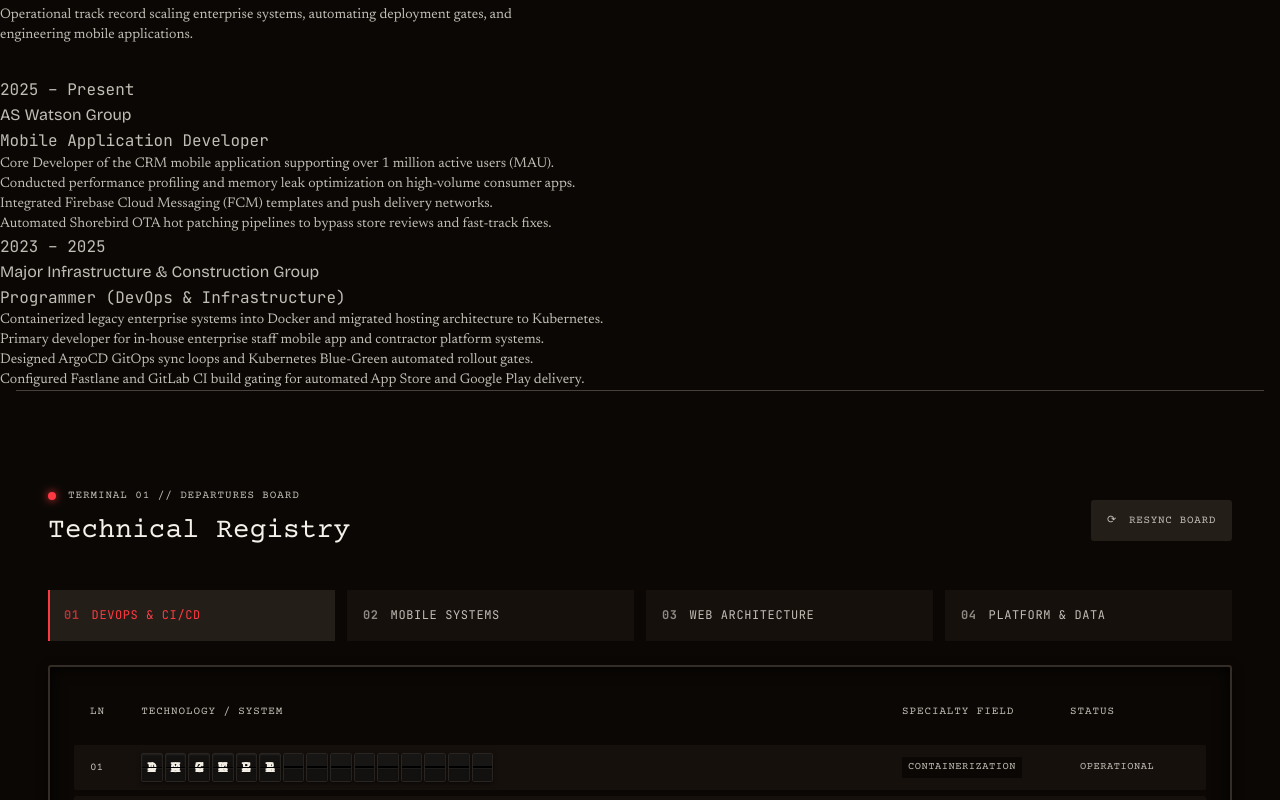
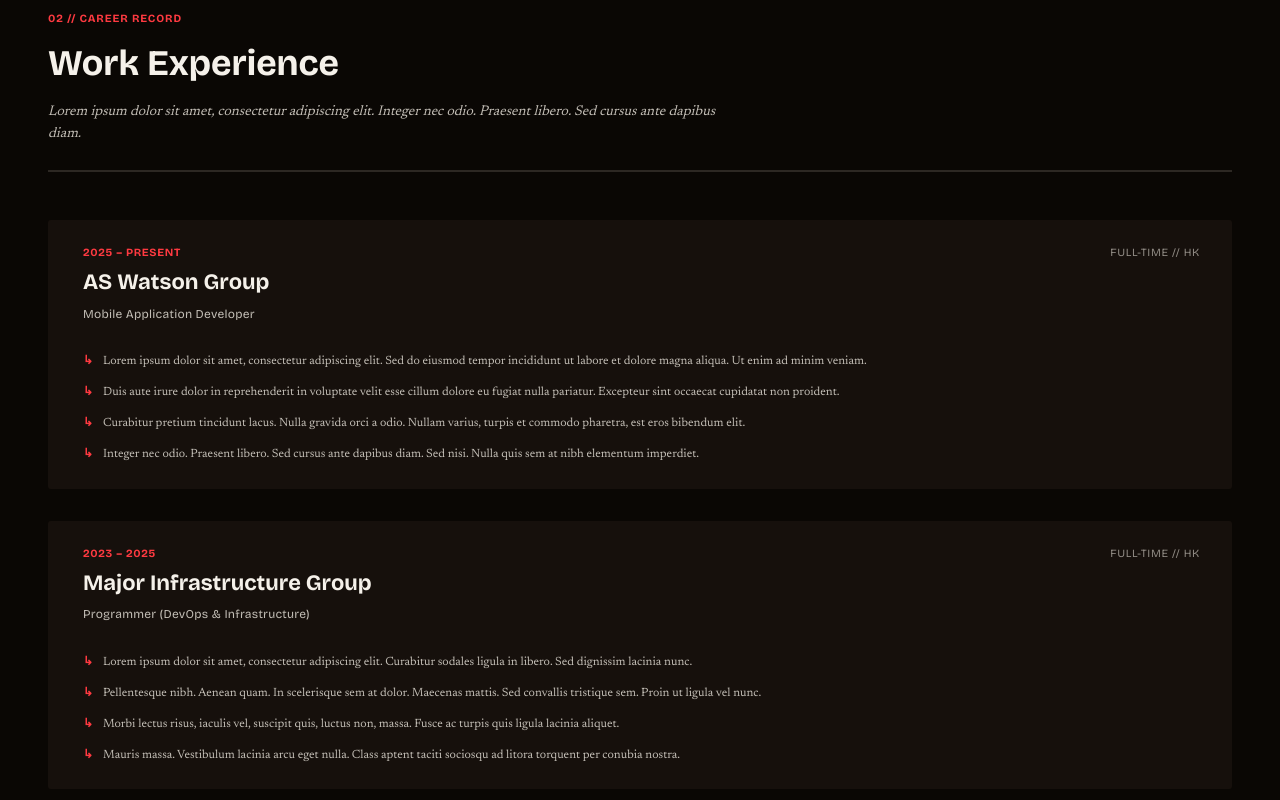
Before and after one commit to chunghei0116/portfolio-website, a Next.js app: page / in a window 1280 px wide. Shown: the part 1680-2480 px from the top of the page. Built offline with nearby package versions, Linux system fonts and the light colour scheme.

Commit message:
style: convert flip clock board to light theme and redesign work experience with lorem ipsum

```diff
--- a/src/app/globals.css
+++ b/src/app/globals.css
@@ -919,13 +919,13 @@ textarea.form-input {
   opacity: 0.7;
 }
 
-/* Solari Board Wrapper */
+/* Solari Board Wrapper (Light Theme) */
 .solari-board {
-  background: var(--color-paper);
-  border: 2px solid var(--color-paper-4);
+  background: var(--color-paper-2);
+  border: 1px solid var(--color-hairline);
   border-radius: var(--radius-xs);
   padding: var(--space-md);
-  box-shadow: inset 0 0 16px rgba(0,0,0,0.8), 0 4px 12px rgba(0,0,0,0.4);
+  box-shadow: 0 4px 20px rgba(0, 0, 0, 0.04);
   display: flex;
   flex-direction: column;
   gap: var(--space-xs);
@@ -938,7 +938,7 @@ textarea.form-input {
   align-items: center;
   gap: var(--space-sm);
   padding: var(--space-xs) var(--space-sm);
-  border-bottom: 1px solid var(--color-rule);
+  border-bottom: 1px solid var(--color-hairline);
   color: var(--color-ink-mute);
   font-size: var(--text-2xs);
   letter-spacing: 0.08em;
@@ -972,7 +972,7 @@ textarea.form-input {
   align-items: center;
   gap: var(--space-sm);
   padding: var(--space-2xs) var(--space-sm);
-  background: var(--color-paper-2);
+  background: var(--color-paper-3);
   border: 1px solid var(--color-hairline);
   border-radius: 2px;
   cursor: pointer;
@@ -993,9 +993,9 @@ textarea.form-input {
 .solari-row:hover,
 .solari-row.is-hovered,
 .solari-row:focus-visible {
-  background: var(--color-paper-3);
+  background: var(--color-paper);
   border-color: var(--color-accent);
-  box-shadow: 0 0 10px rgba(220, 50, 50, 0.15);
+  box-shadow: 0 2px 10px rgba(220, 50, 50, 0.1);
 }
 
 .solari-row__num-box {
@@ -1008,8 +1008,8 @@ textarea.form-input {
   font-size: 0.65rem;
   letter-spacing: 0.05em;
   padding: 2px 6px;
-  background: var(--color-paper);
-  border: 1px solid var(--color-rule);
+  background: var(--color-paper-2);
+  border: 1px solid var(--color-hairline);
   color: var(--color-ink-2);
   text-transform: uppercase;
   font-family: var(--font-typewriter), "Courier Prime", monospace;
@@ -1021,7 +1021,7 @@ textarea.form-input {
   gap: 5px;
   font-size: 0.65rem;
   letter-spacing: 0.05em;
-  color: var(--color-accent-2);
+  color: var(--color-accent);
   font-family: var(--font-typewriter), "Courier Prime", monospace;
 }
 
@@ -1029,10 +1029,10 @@ textarea.form-input {
   width: 5px;
   height: 5px;
   border-radius: 50%;
-  background-color: var(--color-accent-2);
+  background-color: var(--color-accent);
 }
 
-/* Single Flip Tile & Split-Flap Word */
+/* Single Flip Tile & Split-Flap Word (LIGHT THEME) */
 .split-flap-word {
   display: inline-flex;
   gap: 2px;
@@ -1045,16 +1045,16 @@ textarea.form-input {
   display: inline-block;
   width: 1.15rem;
   height: 1.65rem;
-  background: #121110;
-  color: #f4f0e6;
-  border: 1px solid #282522;
+  background: #ffffff;
+  color: var(--color-ink);
+  border: 1px solid var(--color-rule);
   border-radius: 2px;
   font-size: 0.95rem;
   line-height: 1.65rem;
   text-align: center;
   user-select: none;
   perspective: 300px;
-  box-shadow: inset 0 1px 2px rgba(255,255,255,0.08), 0 2px 4px rgba(0,0,0,0.5);
+  box-shadow: inset 0 1px 1px rgba(255,255,255,0.9), 0 2px 4px rgba(0,0,0,0.06);
 }
 
 @media (min-width: 48rem) {
@@ -1081,8 +1081,8 @@ textarea.form-input {
   top: 0;
   height: 50%;
   line-height: 1.65rem;
-  border-bottom: 1px solid #000;
-  background: #181614;
+  border-bottom: 1px solid var(--color-rule);
+  background: #f6f3eb;
 }
 @media (min-width: 48rem) { .flip-tile__top { line-height: 1.85rem; } }
 
@@ -1090,7 +1090,7 @@ textarea.form-input {
   bottom: 0;
   height: 50%;
   line-height: 0;
-  background: #121110;
+  background: #ffffff;
 }
 
 .flip-tile__line {
@@ -1099,8 +1099,8 @@ textarea.form-input {
   left: 0;
   right: 0;
   height: 1px;
-  background: #000;
-  box-shadow: 0 1px 0 rgba(255,255,255,0.05);
+  background: var(--color-rule);
+  box-shadow: 0 1px 0 rgba(255,255,255,0.6);
   z-index: 5;
 }
 
@@ -1117,15 +1117,15 @@ textarea.form-input {
 .solari-board__readout {
   margin-top: var(--space-xs);
   padding: var(--space-xs) var(--space-sm);
-  background: var(--color-paper-2);
+  background: var(--color-paper-3);
   border-top: 1px dashed var(--color-rule);
-  color: var(--color-accent-2);
+  color: var(--color-ink-2);
   font-size: var(--text-2xs);
   display: flex;
   gap: var(--space-xs);
   align-items: flex-start;
   min-height: 2.2rem;
-  font-family: "Courier Prime", var(--font-mono), monospace;
+  font-family: var(--font-typewriter), "Courier Prime", monospace;
 }
 
 .solari-board__readout-prompt {
@@ -1136,6 +1136,133 @@ textarea.form-input {
 .solari-board__readout-text {
   color: var(--color-ink-2);
   line-height: 1.4;
+}
+
+/* ===================================================================
+   Work Experience Section (Hallmark Light Editorial Design)
+   =================================================================== */
+.experience-section {
+  max-width: var(--maxw-page);
+  margin-inline: auto;
+  padding: var(--space-2xl) var(--space-lg) var(--space-3xl);
+  border-top: 1px solid var(--color-line);
+}
+
+.experience-header {
+  display: flex;
+  flex-direction: column;
+  gap: var(--space-2xs);
+  margin-bottom: var(--space-xl);
+  padding-bottom: var(--space-md);
+  border-bottom: 2px double var(--color-line-2);
+}
+
+.experience-header__tag {
+  font-size: var(--text-2xs);
+  color: var(--color-accent);
+  letter-spacing: 0.08em;
+  text-transform: uppercase;
+  font-weight: 700;
+}
+
+.experience-header__title {
+  font-size: var(--text-2xl);
+  font-weight: 700;
+  color: var(--color-ink);
+}
+
+.experience-header__lede {
+  font-size: var(--text-sm);
+  color: var(--color-ink-2);
+  max-width: 42rem;
+  line-height: var(--lh-relaxed);
+  font-style: italic;
+}
+
+.experience-list {
+  display: flex;
+  flex-direction: column;
+  gap: var(--space-lg);
+}
+
+.experience-card {
+  background: var(--color-paper-2);
+  border: 1px solid var(--color-hairline);
+  border-radius: var(--radius-xs);
+  padding: var(--space-md) var(--space-lg);
+  transition: all var(--dur) var(--ease-out);
+  border-left: 3px solid transparent;
+}
+
+.experience-card:hover {
+  border-color: var(--color-hairline);
+  border-left-color: var(--color-accent);
+  background: var(--color-paper-3);
+  box-shadow: 0 4px 16px rgba(0, 0, 0, 0.03);
+}
+
+.experience-card__header {
+  display: flex;
+  flex-direction: column;
+  gap: var(--space-3xs);
+  margin-bottom: var(--space-sm);
+  padding-bottom: var(--space-xs);
+  border-bottom: 1px dashed var(--color-hairline);
+}
+
+.experience-card__meta {
+  display: flex;
+  justify-content: space-between;
+  align-items: center;
+  font-size: var(--text-2xs);
+  color: var(--color-ink-mute);
+  letter-spacing: 0.06em;
+}
+
+.experience-card__date {
+  color: var(--color-accent);
+  font-weight: 700;
+}
+
+.experience-card__type {
+  opacity: 0.7;
+}
+
+.experience-card__company {
+  font-size: var(--text-lg);
+  font-weight: 700;
+  color: var(--color-ink);
+}
+
+.experience-card__role {
+  font-size: var(--text-xs);
+  color: var(--color-ink-2);
+  letter-spacing: 0.02em;
+}
+
+.experience-card__bullets {
+  display: flex;
+  flex-direction: column;
+  gap: var(--space-xs);
+  list-style: none;
+  padding: 0;
+  margin: 0;
+}
+
+.experience-card__bullets li {
+  position: relative;
+  padding-left: 1.25rem;
+  font-size: var(--text-xs);
+  color: var(--color-ink-2);
+  line-height: var(--lh-relaxed);
+}
+
+.bullet-glyph {
+  position: absolute;
+  left: 0;
+  top: 0;
+  color: var(--color-accent);
+  font-weight: 700;
 }
 
 /* ===================================================================
--- a/src/app/page.tsx
+++ b/src/app/page.tsx
@@ -233,47 +233,84 @@ export default function Home() {
 
         {/* Work Experience Section */}
         <section className="experience-section" id="experience" aria-labelledby="experience-title">
-          <div className="experience-header mb-8">
-            <h2 id="experience-title" className="font-display text-2xl font-semibold mb-3">Work Experience</h2>
-            <p className="text-sm font-serif text-ink-2 max-w-prose">
-              Operational track record scaling enterprise systems, automating deployment gates, and engineering mobile applications.
+          <div className="experience-header">
+            <div className="experience-header__tag font-typewriter">
+              <span>02 // CAREER RECORD</span>
+            </div>
+            <h2 id="experience-title" className="experience-header__title font-display">
+              Work Experience
+            </h2>
+            <p className="experience-header__lede font-serif">
+              Lorem ipsum dolor sit amet, consectetur adipiscing elit. Integer nec odio. Praesent libero. Sed cursus ante dapibus diam.
             </p>
           </div>
 
           <div className="experience-list">
             {/* Job 1 */}
-            <div className="experience-item">
-              <div className="experience-item__meta">
-                <span className="experience-item__date font-mono">2025 – Present</span>
-                <h3 className="experience-item__company font-display">AS Watson Group</h3>
-                <span className="experience-item__role font-mono">Mobile Application Developer</span>
-              </div>
-              <div className="experience-item__details">
-                <ul className="experience-bullets font-serif text-sm text-ink-2">
-                  <li>Core Developer of the CRM mobile application supporting over 1 million active users (MAU).</li>
-                  <li>Conducted performance profiling and memory leak optimization on high-volume consumer apps.</li>
-                  <li>Integrated Firebase Cloud Messaging (FCM) templates and push delivery networks.</li>
-                  <li>Automated Shorebird OTA hot patching pipelines to bypass store reviews and fast-track fixes.</li>
+            <article className="experience-card">
+              <header className="experience-card__header">
+                <div className="experience-card__meta">
+                  <span className="experience-card__date font-typewriter">2025 – PRESENT</span>
+                  <span className="experience-card__type font-typewriter">FULL-TIME // HK</span>
+                </div>
+                <h3 className="experience-card__company font-display">AS Watson Group</h3>
+                <p className="experience-card__role font-typewriter">Mobile Application Developer</p>
+              </header>
+
+              <div className="experience-card__body">
+                <ul className="experience-card__bullets font-serif">
+                  <li>
+                    <span className="bullet-glyph font-typewriter" aria-hidden="true">↳</span>
+                    Lorem ipsum dolor sit amet, consectetur adipiscing elit. Sed do eiusmod tempor incididunt ut labore et dolore magna aliqua. Ut enim ad minim veniam.
+                  </li>
+                  <li>
+                    <span className="bullet-glyph font-typewriter" aria-hidden="true">↳</span>
+                    Duis aute irure dolor in reprehenderit in voluptate velit esse cillum dolore eu fugiat nulla pariatur. Excepteur sint occaecat cupidatat non proident.
+                  </li>
+                  <li>
+                    <span className="bullet-glyph font-typewriter" aria-hidden="true">↳</span>
+                    Curabitur pretium tincidunt lacus. Nulla gravida orci a odio. Nullam varius, turpis et commodo pharetra, est eros bibendum elit.
+                  </li>
+                  <li>
+                    <span className="bullet-glyph font-typewriter" aria-hidden="true">↳</span>
+                    Integer nec odio. Praesent libero. Sed cursus ante dapibus diam. Sed nisi. Nulla quis sem at nibh elementum imperdiet.
+                  </li>
                 </ul>
               </div>
-            </div>
+            </article>
 
             {/* Job 2 */}
-            <div className="experience-item">
-              <div className="experience-item__meta">
-                <span className="experience-item__date font-mono">2023 – 2025</span>
-                <h3 className="experience-item__company font-display">Major Infrastructure &amp; Construction Group</h3>
-                <span className="experience-item__role font-mono">Programmer (DevOps &amp; Infrastructure)</span>
-              </div>
-              <div className="experience-item__details">
-                <ul className="experience-bullets font-serif text-sm text-ink-2">
-                  <li>Containerized legacy enterprise systems into Docker and migrated hosting architecture to Kubernetes.</li>
-                  <li>Primary developer for in-house enterprise staff mobile app and contractor platform systems.</li>
-                  <li>Designed ArgoCD GitOps sync loops and Kubernetes Blue-Green automated rollout gates.</li>
-                  <li>Configured Fastlane and GitLab CI build gating for automated App Store and Google Play delivery.</li>
+            <article className="experience-card">
+              <header className="experience-card__header">
+                <div className="experience-card__meta">
+                  <span className="experience-card__date font-typewriter">2023 – 2025</span>
+                  <span className="experience-card__type font-typewriter">FULL-TIME // HK</span>
+                </div>
+                <h3 className="experience-card__company font-display">Major Infrastructure Group</h3>
+                <p className="experience-card__role font-typewriter">Programmer (DevOps &amp; Infrastructure)</p>
+              </header>
+
+              <div className="experience-card__body">
+                <ul className="experience-card__bullets font-serif">
+                  <li>
+                    <span className="bullet-glyph font-typewriter" aria-hidden="true">↳</span>
+                    Lorem ipsum dolor sit amet, consectetur adipiscing elit. Curabitur sodales ligula in libero. Sed dignissim lacinia nunc.
+                  </li>
+                  <li>
+                    <span className="bullet-glyph font-typewriter" aria-hidden="true">↳</span>
+                    Pellentesque nibh. Aenean quam. In scelerisque sem at dolor. Maecenas mattis. Sed convallis tristique sem. Proin ut ligula vel nunc.
+                  </li>
+                  <li>
+                    <span className="bullet-glyph font-typewriter" aria-hidden="true">↳</span>
+                    Morbi lectus risus, iaculis vel, suscipit quis, luctus non, massa. Fusce ac turpis quis ligula lacinia aliquet.
+                  </li>
+                  <li>
+                    <span className="bullet-glyph font-typewriter" aria-hidden="true">↳</span>
+                    Mauris massa. Vestibulum lacinia arcu eget nulla. Class aptent taciti sociosqu ad litora torquent per conubia nostra.
+                  </li>
                 </ul>
               </div>
-            </div>
+            </article>
           </div>
         </section>
 
```
